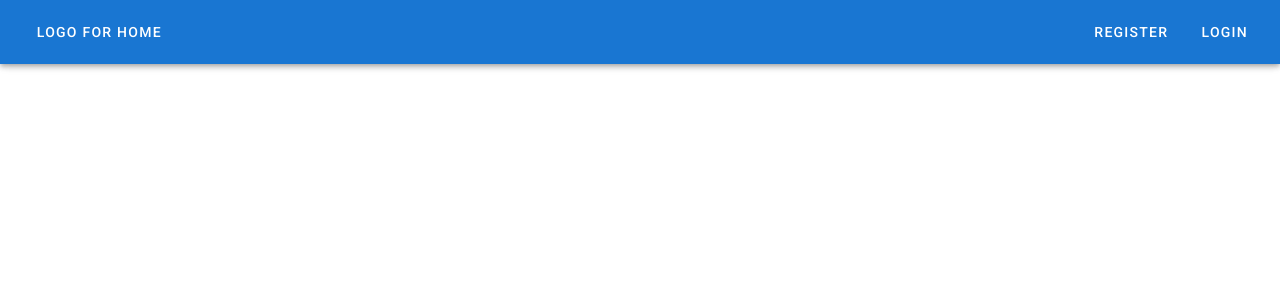
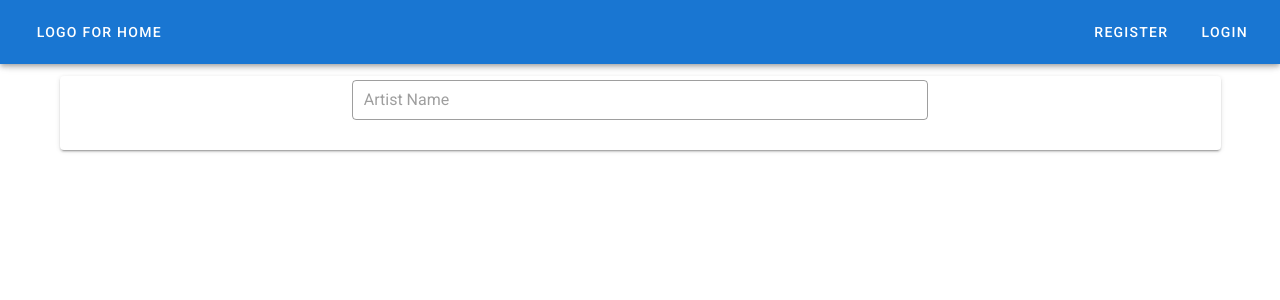
Before and after one commit to NAvdzhiev/Gigs, a Vue app: page /add-artist in a window 1280 px wide. Shown: the top 300 px of the page. Built offline with nearby package versions, Linux system fonts and the light colour scheme.

Commit message:
Add Artist component added

```diff
--- a/src/components/layout/Header.vue
+++ b/src/components/layout/Header.vue
@@ -9,24 +9,50 @@
                 <v-btn color="white" text>Register</v-btn>
             </router-link>
             <router-link v-if="!auth" to="/login" active-class="active">
-                <v-btn color="white" text>Login</v-btn>
+                <v-btn dark text>Login</v-btn>
             </router-link>
-            <v-btn v-if="auth" text @click="onLogout" class="logout">Logout</v-btn>
+            <router-link v-if="auth" active-class="active" to="/add-artist">
+              <v-btn text dark>Add Artist</v-btn>
+            </router-link>
+            <v-menu v-if="auth">
+                <template v-slot:activator="{ on }">
+                    <v-btn text dark v-on="on">User Data</v-btn>
+                    <!--<v-img dark v-on="on"></v-img>-->
+                </template>
+                <v-list>
+                    <v-list-item>
+                        <router-link to="/profile">
+                            <v-btn text>Profile</v-btn>
+                        </router-link>
+                    </v-list-item>
+                    <v-list-item>
+                        <router-link to="/whishlist">
+                            <v-btn text>Wishlist</v-btn>
+                        </router-link>
+                    </v-list-item>
+                    <v-list-item>
+                        <router-link to="/my-concerts">
+                            <v-btn text>Concerts</v-btn>
+                        </router-link>
+                    </v-list-item>
+                </v-list>
+            </v-menu>
+            <v-btn v-if="auth" dark text @click="onLogout" class="logout">Logout</v-btn>
         </v-toolbar>
     </v-card>
 </template>
 
 <script>
-  export default {
+export default {
     computed: {
-      auth () {
-        return this.$store.getters.isAuthenticated
-      }
+        auth() {
+            return this.$store.getters.isAuthenticated;
+        }
     },
     methods: {
-      onLogout() {
-        this.$store.dispatch('logout')
-      }
+        onLogout() {
+            this.$store.dispatch("logout");
+        }
     }
-  }
+};
 </script>
--- a/src/router.js
+++ b/src/router.js
@@ -4,6 +4,7 @@ import VueRouter from 'vue-router'
 import Home from './views/Home.vue';
 import Register from './views/Register.vue';
 import Login from './views/Login.vue';
+import AddArtist from './views/AddArtist.vue';
 
 Vue.use(VueRouter)
 
@@ -19,6 +20,10 @@ export const routes = [
     {
         path: '/login',
         component: Login
+    },
+    {
+        path: '/add-artist',
+        component: AddArtist
     }
 ]
 
--- a/src/store/store.js
+++ b/src/store/store.js
@@ -123,10 +123,11 @@ export default new Vuex.Store({
             users.push(user)
           }
           console.log(users)
-          commit('storeUser', users[0])
+          commit('storeUser', users)
         })
         .catch(error => console.log(error))
-    }
+    },
+
   },
   getters: {
     user (state) {
--- /dev/null
+++ b/src/views/AddArtist.vue
@@ -0,0 +1,53 @@
+<template>
+    <v-container>
+        <v-card>
+            <v-card-text>
+                <form @submit.prevent="onSubmit" id="artist-form">
+                    <v-row>
+                        <v-col cols="10" md="6" class="ml-auto mr-auto pa-0">
+                            <v-text-field
+                                outlined
+                                dense
+                                v-model="name"
+                                type="text"
+                                id="name"
+                                placeholder="Artist Name"
+                                @blur="$v.name.touch()"
+                            >
+                            </v-text-field>
+
+                        </v-col>
+                    </v-row>
+                    <v-row>
+                        <v-col cols="10" md="6" class="ml-auto mr-auto pa-0">
+
+                        </v-col>
+                    </v-row>
+                </form>
+            </v-card-text>
+        </v-card>
+    </v-container>
+</template>
+
+<script>
+import { required, url, minLength } from 'vuelidate/lib/validators'
+export default {
+    data() {
+        return {
+            name: '',
+            imageUrl: '',
+            gigs: []
+        }
+    },
+    validations: {
+        name: {
+            required,
+            minLen: minLength(2)
+        },
+        imageUrl: {
+            required,
+            url,
+        }
+    }
+}
+</script>
```
